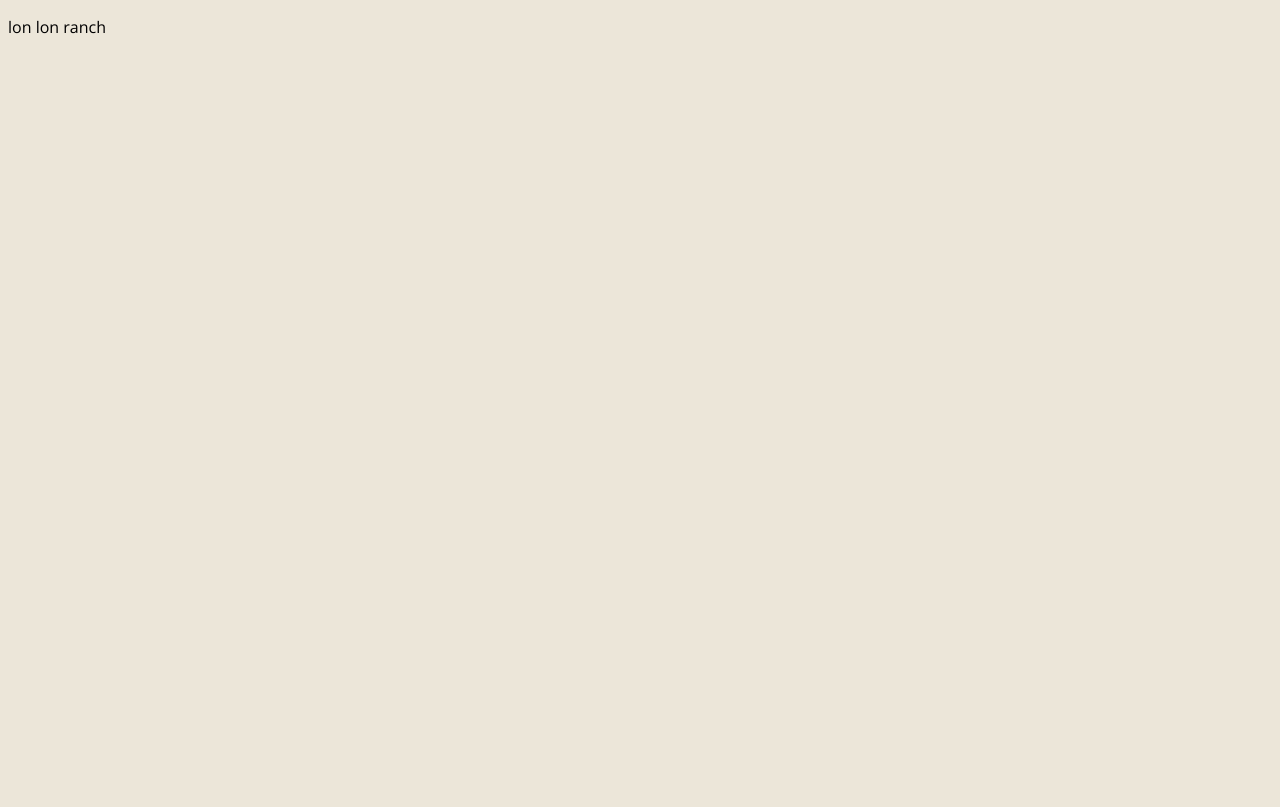
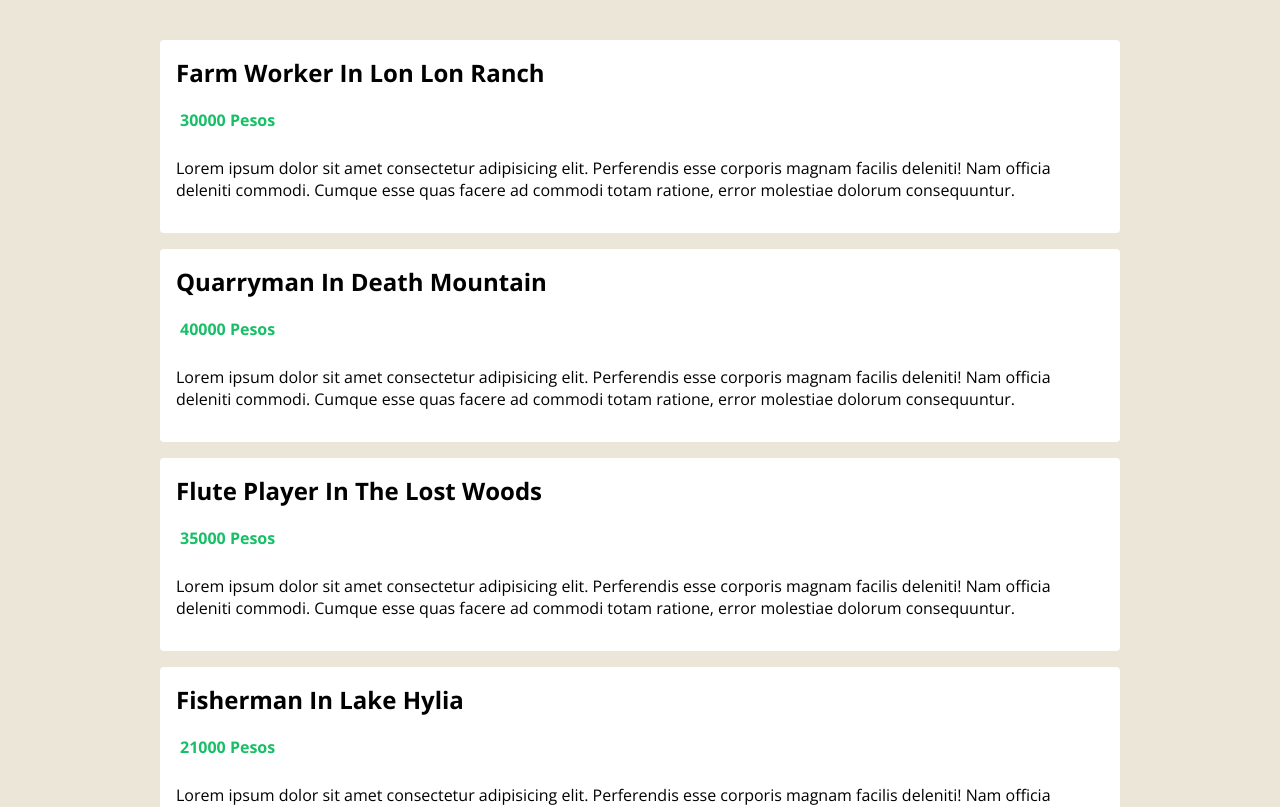
Before and after one commit to rclarian/Hello-World-Github, a Vue app in the folder hyrule-jobs/: page / in a window 1280 px wide. Shown: the top 807 px of the page. Built offline with nearby package versions, Linux system fonts and the light colour scheme.

Commit message:
#4 - Types & Props
#4 - Types & Props

```diff
--- a/hyrule-jobs/src/App.vue
+++ b/hyrule-jobs/src/App.vue
@@ -1,42 +1,28 @@
 <template>
   <div class="app">
-    <!-- <p>{{ name }} - {{ age }}</p>
-    <button @click="changeName('Zelda')">change name</button>
-    <button @click="changeAge('30')">change age</button> -->
+    <JobsList :jobs="jobs" />
 
-    <p>{{ jobs[0].location }}</p>
   </div>
 </template>
 
 <script lang="ts">
 import { defineComponent, reactive, ref, toRefs } from 'vue';
+import JobsList from './components/JobsList.vue';
 import Job from './types/Job'
+
 
 
 export default defineComponent({
   name: 'App',
-  components: {},
+  components: {JobsList},
   setup(){
-    // const state = reactive({
-    //   name: 'Link',
-    //   age: 25 as string | number
-    // })
-
-    // state.name = '999' //cannot change type
-    // state.age = 26
-
-    // return { ...toRefs(state) }
-    // const name = ref('Link')
-    // const age = ref<number | string>(100)
-
-    // return { name, age}
 
     const jobs = ref<Job[]>([
-      { title: 'farm worker', location: 'lon lon ranch', salary: 30000, id: '1' },
-      { title: 'quarryman', location: 'death mountain', salary: 40000, id: '2' },
-      { title: 'flute player', location: 'the lost woods', salary: 35000, id: '3' },
-      { title: 'fisherman', location: 'lake hylia', salary: 21000, id: '4' },
-      { title: 'prison guard', location: 'gerudo valley', salary: 32000, id: '5' }
+      { title: 'Farm Worker', location: 'Lon Lon Ranch', salary: 30000, id: '1' },
+      { title: 'Quarryman', location: 'Death Mountain', salary: 40000, id: '2' },
+      { title: 'Flute Player', location: 'The Lost Woods', salary: 35000, id: '3' },
+      { title: 'Fisherman', location: 'Lake Hylia', salary: 21000, id: '4' },
+      { title: 'Prison Guard', location: 'Gerudo Valley', salary: 32000, id: '5' }
     ])
     return { jobs }
   },
--- /dev/null
+++ b/hyrule-jobs/src/components/JobsList.vue
@@ -0,0 +1,63 @@
+<template>
+    <div class="job-list">
+        <ul>
+            <li v-for="job in jobs" :key="job.id">
+                <h2>{{ job.title }} in {{ job.location }}</h2>
+                <div class="salary">
+                    <p>{{ job.salary }} Pesos</p>
+                </div>
+                <div class="description">
+                    <p>Lorem ipsum dolor sit amet consectetur adipisicing elit. Perferendis esse corporis magnam facilis deleniti! Nam officia deleniti commodi. Cumque esse quas facere ad commodi totam ratione, error molestiae dolorum consequuntur.</p>
+                </div>
+
+            </li>
+        </ul>
+    </div>
+</template>
+
+<script lang="ts">
+import { defineComponent, PropType } from 'vue'
+import Job from '@/types/Job'
+
+export default defineComponent({
+    props: {
+        jobs: {
+            require: true,
+            type: Array as PropType<Job[]>
+        }
+    }
+})
+</script>
+
+<style scoped>
+.job-list {
+    max-width: 960px;
+    margin: 40px auto;
+}
+.job-list ul {
+    padding: 0;
+}
+.job-list li{
+    list-style-type: none;
+    background: white;
+    padding: 16px;
+    margin: 16px 0;
+    border-radius: 4px;
+}
+.job-list h2{
+    margin: 0 0 10px;
+    text-transform: capitalize;
+}
+.salary{
+    display: flex;
+}
+.salary img{
+    width: 30px;
+}
+.salary p {
+    color: #17bf66;
+    font-weight: bold;
+    margin: 10px 4px;
+}
+
+</style>
```
